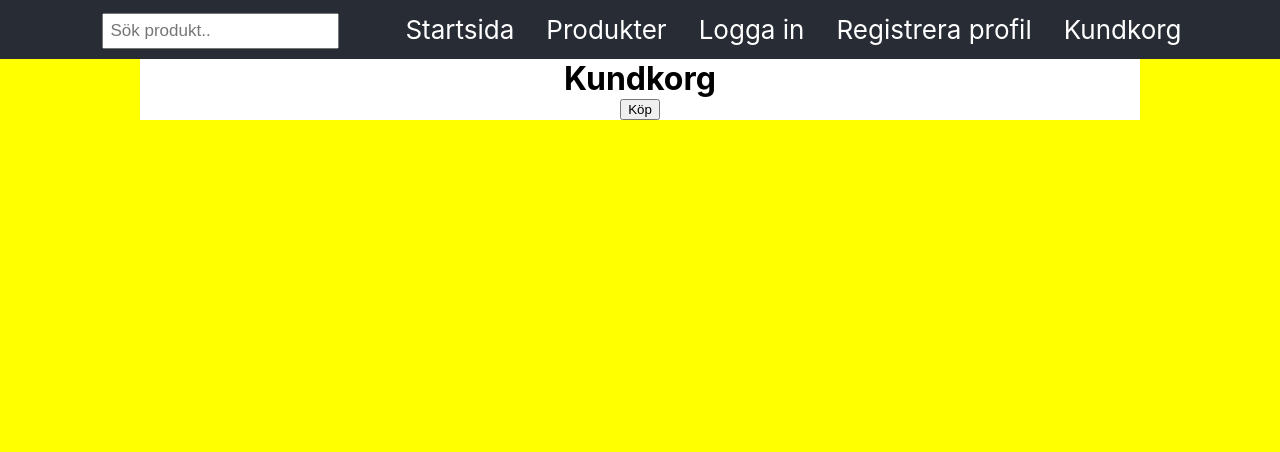
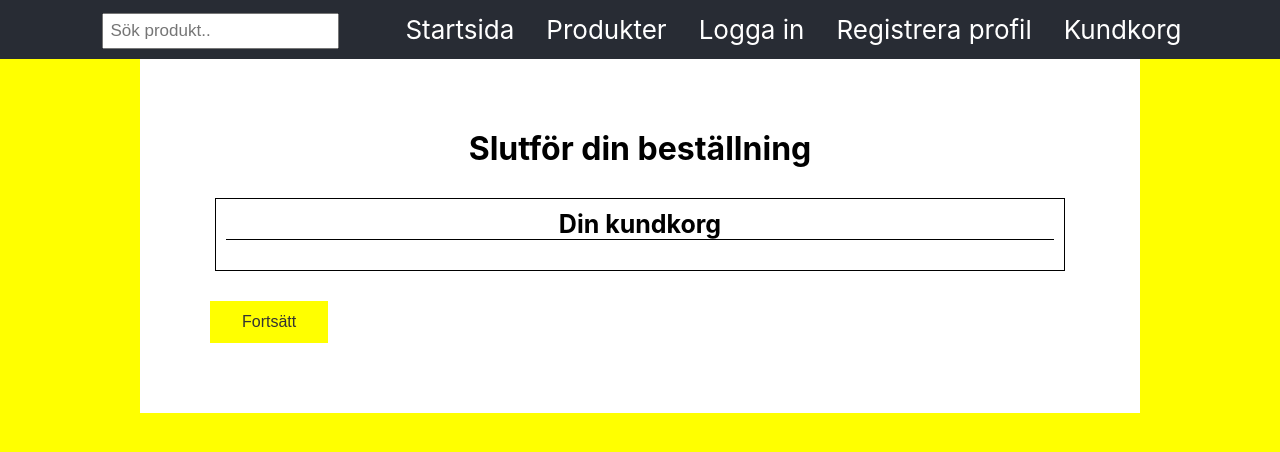
Before and after one commit to peterpanduro/d0018e-webb, a React (Create React App) app: page /cart in a window 1280 px wide. Shown: the top 452 px of the page. Built offline with nearby package versions, Linux system fonts and the light colour scheme.

Commit message:
shoppingcartalala

```diff
--- a/src/components/ProductList.js
+++ b/src/components/ProductList.js
@@ -29,6 +29,7 @@ export default function ProductList(props) {
                             {
                               return <div>{price}kr</div>
                             }
+
                         })(product.Price, product.DiscountPrice)}
                         </li>
                         <Img src={product.url} alt={product.caption} loader={<Spinner />} unloader={<img alt="" src={require('../no_img.png')} />} />
--- /dev/null
+++ b/src/css/ShoppingCart.css
@@ -0,0 +1,57 @@
+.p {
+    display: flex;
+    flex-direction: column;
+    border-style: solid;
+    border-width: 1px;
+    width: 90%;
+    padding: 10px;
+    margin: auto;
+}
+
+.p p:first-child {
+    float: left;
+    font-size: 20px;
+    margin-left: 20px;
+}
+
+.p p:nth-child(2) {
+    float: left;
+    margin-left: 20px;
+}
+
+.p h3 {
+    margin-bottom: 20px;
+    font-size: 25px;
+    border-style: solid;
+    border-width: 0px 0px 1px 0px;
+}
+
+.p button {
+    float: right;
+    margin-right: 20px;
+    background-color:yellow;
+    color:#333;
+    border: none;
+    text-align: center;
+    font-size: 20px;
+    border-radius: 100%;
+}
+
+.ShoppingCart {
+    padding: 40px;
+}
+
+.ShoppingCart h1 {
+    padding: 30px;
+}
+
+#buy {
+    display: flex;
+    font-size: 16px;
+    margin: 30px;
+    background-color:yellow;
+    color:#333;
+    border: none;
+    padding: 12px 32px;
+    text-align: center;
+}
--- a/src/pages/Product.js
+++ b/src/pages/Product.js
@@ -5,6 +5,7 @@ import CommentList from '../components/CommentList';
 import { getProduct } from '../functions/api'
 import Spinner from '../components/Spinner'
 import { useCartDispatch } from '../AppContext'
+
 
 export default function Product(props) {
 
--- a/src/pages/ShoppingCart.js
+++ b/src/pages/ShoppingCart.js
@@ -1,5 +1,8 @@
 import React from 'react';
 import { useCart } from '../AppContext';
+import '../css/ShoppingCart.css';
+
+
 
 export default function ShoppingCart() {
 
@@ -11,6 +14,7 @@ export default function ShoppingCart() {
       cartDispatch({type: 'clear'});
       // TODO: Create Order
       window.location.assign("/account/orders/:orderId")
+
     }
   }
 
@@ -24,14 +28,18 @@ export default function ShoppingCart() {
 
   return (
     <div className="ShoppingCart">
-      <h1>Kundkorg</h1>
-      {cartState.cart.map(item => (
-        <div key={item.id}>
-          <p>{item.numberOfItems} st. {item.name}</p>
-          <button onClick={e => removeProduct(e, item)}>Remove item</button>
-        </div>
-      ))}
-      <button onClick={buyButtonPressed}>Köp</button>
+      <h1>Slutför din beställning</h1>
+      <div className="p">
+      <h3>Din kundkorg</h3>
+        {cartState.cart.map(item => (
+          <div key={item.id}>
+            <p>{item.numberOfItems} st. {item.name} </p>
+            <p>DataMerchStore AB &trade;</p>
+            <button onClick={e => removeProduct(e, item)}>X</button>
+          </div>
+        ))}
+      </div>
+      <button id ="buy" onClick={buyButtonPressed}>Fortsätt</button>
     </div>
   );
 }
```
